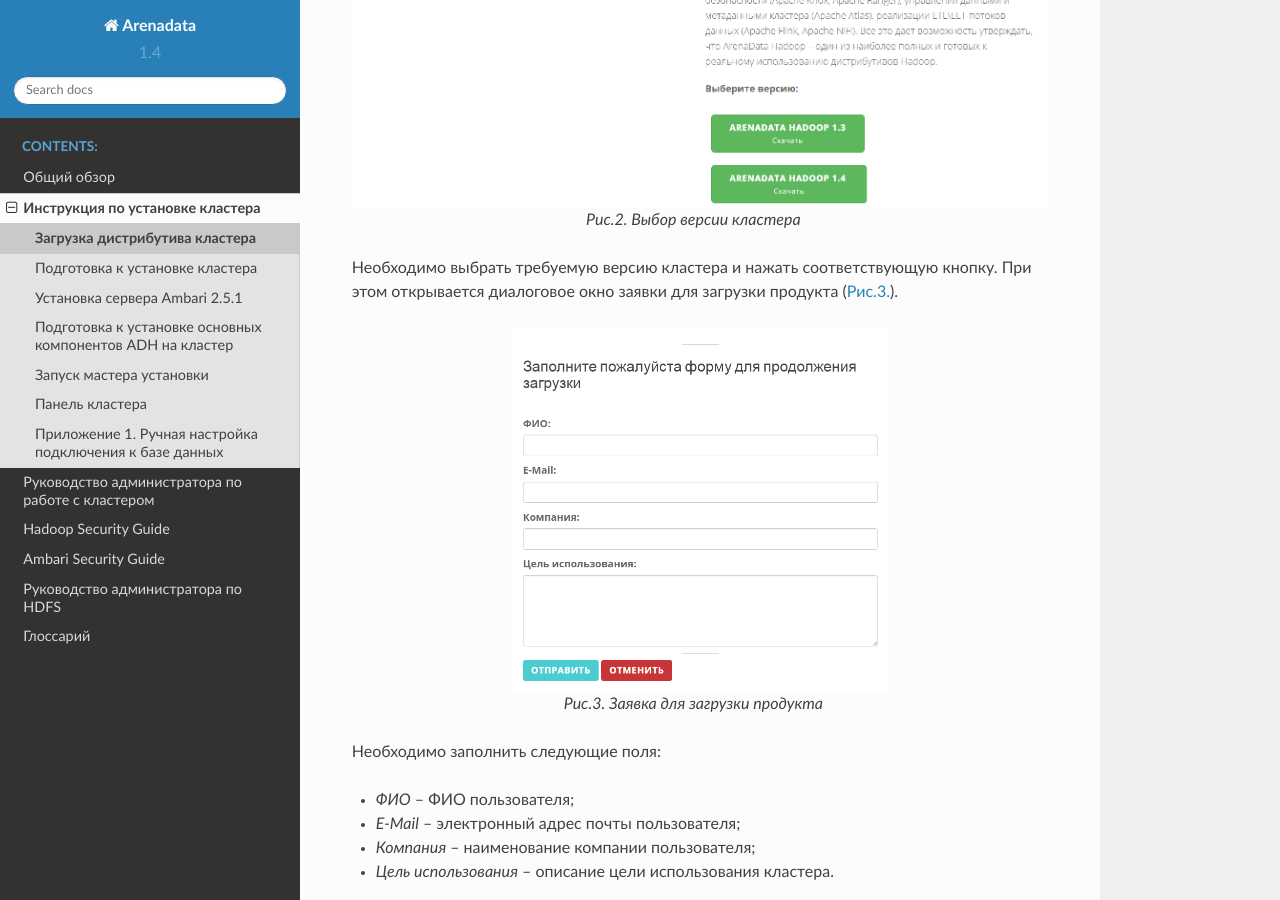
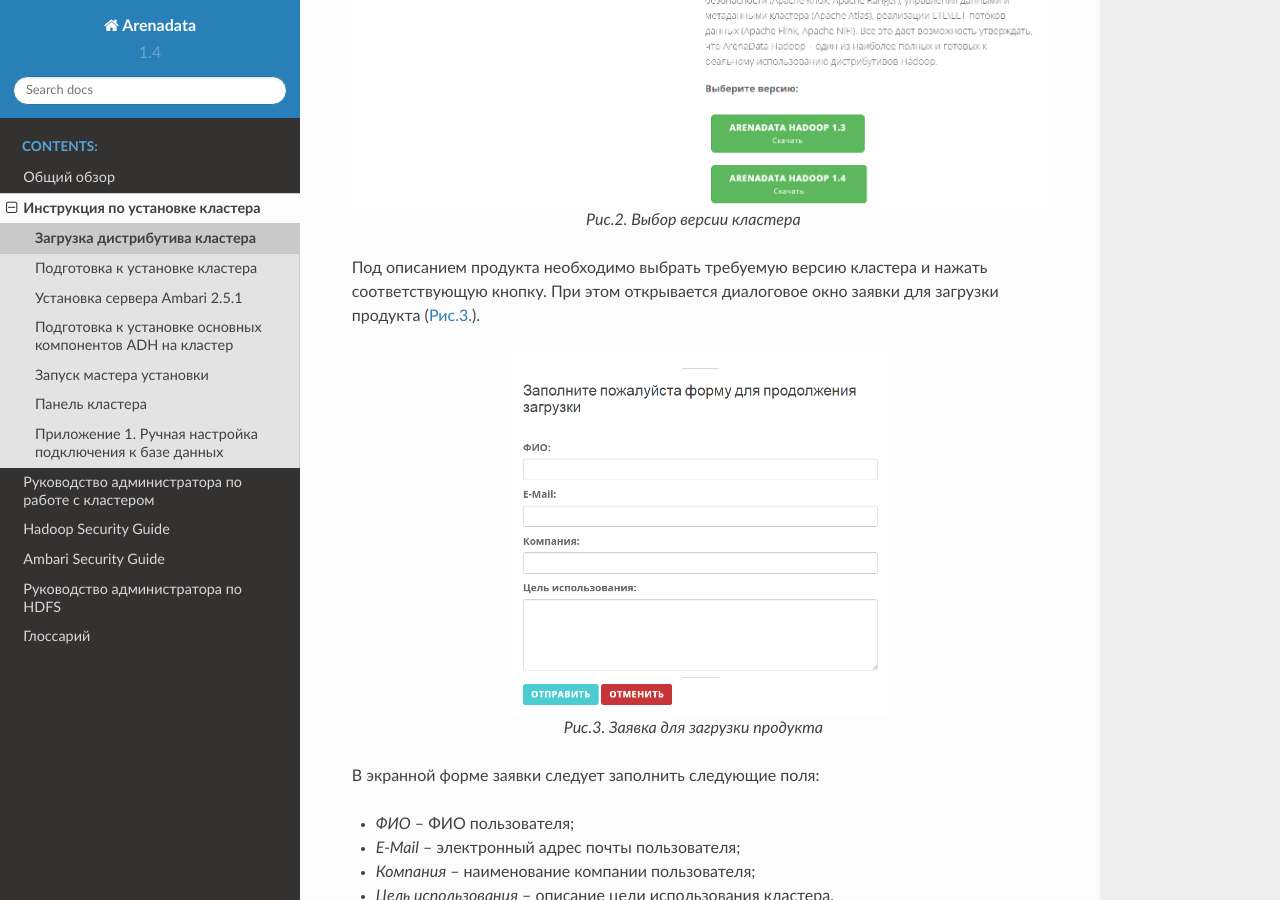
Before and after one commit to arenadata/docs_adps, a Sphinx documentation site: the page built from source/install/download.rst, in a window 1280 px wide and 900 px high, scrolled down 981 px. Built offline with Sphinx 7.4.7 and the Read the Docs theme 2.0.0, drawn with Linux system fonts in a browser that asks for light colours; some of the changed text lies outside the part shown.

Commit message:
Update download.rst

```diff
--- a/source/install/download.rst
+++ b/source/install/download.rst
@@ -12,7 +12,7 @@
    Рис.1. Arenadata Store
 
 
-Необходимо нажать кнопку *ARENADATA HADOOP Скачать*. При этом открывается страница с выбором версии кластера (:ref:`Рис.2.<install-img-2>`).
+Далее следует нажать кнопку *ARENADATA HADOOP Скачать*. При этом открывается страница с выбором версии кластера (:ref:`Рис.2.<install-img-2>`).
 
 .. _install-img-2:
 
@@ -22,7 +22,7 @@
    Рис.2. Выбор версии кластера
 
 
-Необходимо выбрать требуемую версию кластера и нажать соответствующую кнопку. При этом открывается диалоговое окно заявки для загрузки продукта (:ref:`Рис.3.<install-img-3>`).
+Под описанием продукта необходимо выбрать требуемую версию кластера и нажать соответствующую кнопку. При этом открывается диалоговое окно заявки для загрузки продукта (:ref:`Рис.3.<install-img-3>`).
 
 .. _install-img-3:
 
@@ -33,7 +33,7 @@
    Рис.3. Заявка для загрузки продукта
 
 
-Необходимо заполнить следующие поля:
+В экранной форме заявки следует заполнить следующие поля:
 
 + *ФИО* – ФИО пользователя;
 + *E-Mail* – электронный адрес почты пользователя;
@@ -70,4 +70,4 @@
 
 Для старта загрузки необходимо кликнуть по требуемому компоненту, при этом начинается скачивание дистрибутива стандартными средствами **Windows**.
 
-После загрузки дистрибутивов необходимо установить их, действуя в соответствии с последующими разделами настоящего документа.
+После загрузки дистрибутивов требуется установить их, действуя в соответствии с последующими разделами настоящего документа.
```
